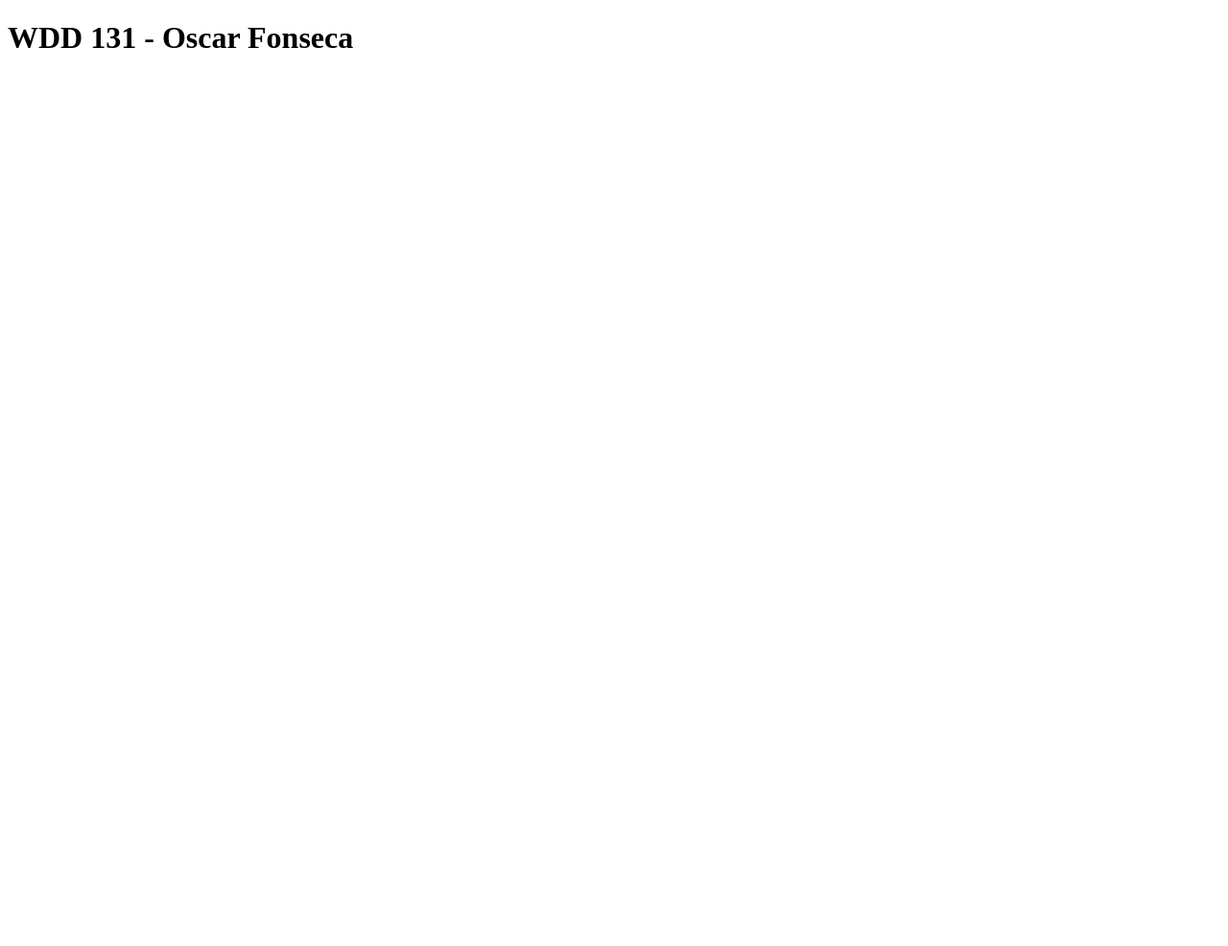
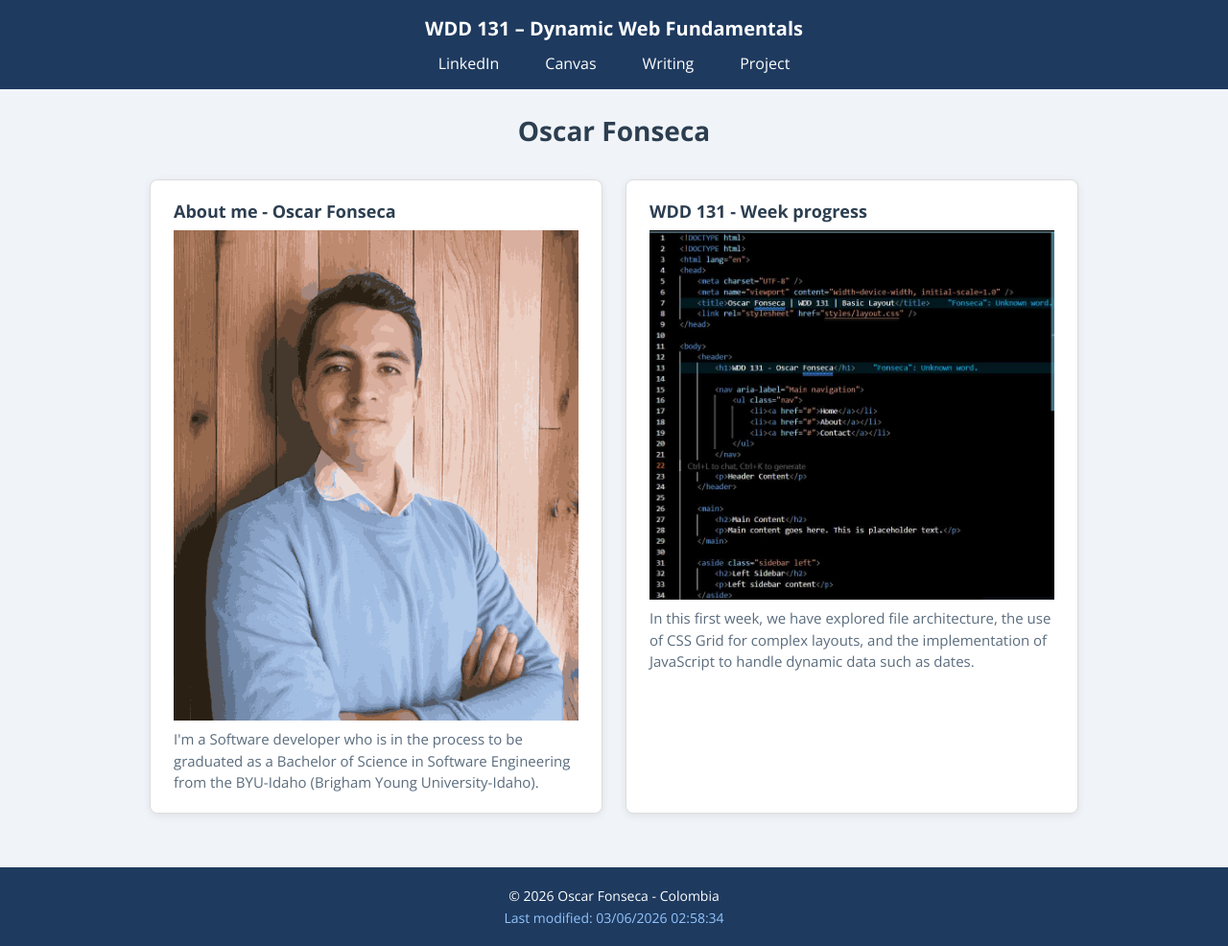
Before and after one commit to ofonsecam/wdd131, a plain HTML site: page index.html in a window 1280 px wide. Shown: the whole page at 96% size. Before the commit the page ends 800 px from the top, so only its background shows below. Drawn offline with nearby package versions, Linux system fonts and the light colour scheme.

Commit message:
Week 1 activity completeed

```diff
--- a/index.html
+++ b/index.html
@@ -1,11 +1,45 @@
 <!DOCTYPE html>
 <html lang="en">
 <head>
-    <meta charset="UTF-8">
-    <meta name="viewport" content="width=device-width, initial-scale=1.0">
-    <title>Document</title>
+  <meta charset="UTF-8">
+  <meta name="viewport" content="width=device-width, initial-scale=1.0">
+  <meta name="author" content="Oscar Fonseca">
+  <meta name="description" content="WDD 131 - Dynamic Web Fundamentals course home page by Oscar Fonseca">
+  <title>WDD 131 – Dynamic Web Fundamentals – Oscar Fonseca</title>
+  <link rel="stylesheet" href="styles/base.css">
+  <script src="scripts/getdates.js" defer></script>
 </head>
 <body>
-    <h1>WDD 131 - Oscar Fonseca </h1>
+  <header>
+    <span id="course-title">WDD 131 – Dynamic Web Fundamentals</span>
+    <nav>
+      <ul>
+        <li><a href="https://www.linkedin.com/in/oscar-e-fonseca-m" target="_blank" rel="noopener">LinkedIn</a></li>
+        <li><a href="https://byui.instructure.com/" target="_blank" rel="noopener">Canvas</a></li>
+        <li><a href="#">Writing</a></li>
+        <li><a href="#">Project</a></li>
+      </ul>
+    </nav>
+  </header>
+
+  <main>
+    <h1>Oscar Fonseca</h1>
+    <section class="card">
+      <h2>About me - Oscar Fonseca</h2>
+      <img src="images/oscar.png" alt="Oscar Fonseca" loading="lazy">
+      <p>I'm a Software developer who is in the process to be graduated as a Bachelor of Science in Software Engineering from the BYU-Idaho (Brigham Young University-Idaho).</p>
+    </section>
+    <section class="card">
+      <h2>WDD 131 - Week progress</h2>
+      <img src="images/wdd131-week1.jpg" alt="WDD 131 - Week 1" loading="lazy">
+      <p>In this first week, we have explored file architecture, the use of CSS Grid for complex layouts, and the implementation of JavaScript to handle dynamic data such as dates.</p>
+    </section>
+  </main>
+
+  <footer>
+    <p>&copy; <span id="currentyear"></span> Oscar Fonseca - Colombia</p>
+    <p id="lastModified"></p>
+  </footer>
+
 </body>
 </html>
--- /dev/null
+++ b/scripts/getdates.js
@@ -0,0 +1,7 @@
+/**
+ * Sets #currentyear to the current year and #lastModified to the document's last modified date.
+ */
+const currentYear = new Date().getFullYear();
+document.getElementById('currentyear').textContent = currentYear;
+
+document.getElementById('lastModified').textContent = `Last modified: ${document.lastModified}`;
--- /dev/null
+++ b/styles/base.css
@@ -0,0 +1,135 @@
+@import url('https://fonts.googleapis.com/css2?family=Open+Sans:wght@400;600;700&display=swap');
+
+/* --- Professional color palette --- */
+:root {
+  --header-bg: #1e3a5f;
+  --header-text: #ffffff;
+  --body-bg: #f0f4f8;
+  --text-primary: #2c3e50;
+  --text-secondary: #5a6c7d;
+  --card-bg: #ffffff;
+  --card-border: #e2e8f0;
+  --card-shadow: 0 2px 8px rgba(30, 58, 95, 0.08);
+  --nav-hover-bg: rgba(255, 255, 255, 0.15);
+  --nav-hover-underline: #93c5fd;
+}
+
+* {
+  box-sizing: border-box;
+}
+
+body {
+  font-family: 'Open Sans', sans-serif;
+  margin: 0;
+  min-height: 100vh;
+  background-color: var(--body-bg);
+  color: var(--text-primary);
+}
+
+/* --- Header --- */
+header {
+  background-color: var(--header-bg);
+  color: var(--header-text);
+  padding: 1rem 1.5rem;
+}
+
+#course-title {
+  display: block;
+  text-align: center;
+  font-weight: 700;
+  font-size: 1.25rem;
+  margin-bottom: 0.75rem;
+}
+
+/* --- Navigation: Flexbox, no bullets, hover --- */
+nav ul {
+  list-style: none;
+  margin: 0;
+  padding: 0;
+  display: flex;
+  flex-wrap: wrap;
+  justify-content: center;
+  gap: 0.5rem 1.5rem;
+}
+
+nav a {
+  color: var(--header-text);
+  text-decoration: none;
+  padding: 0.35rem 0.75rem;
+  border-radius: 4px;
+  transition: background-color 0.2s, text-decoration 0.2s;
+}
+
+nav a:hover {
+  background-color: var(--nav-hover-bg);
+  text-decoration: underline;
+  text-underline-offset: 4px;
+  text-decoration-color: var(--nav-hover-underline);
+}
+
+/* --- Main: grid container, auto-fit columns --- */
+main {
+  max-width: 1000px;
+  width: 100%;
+  margin: 0 auto;
+  padding: 1.5rem 1rem;
+  display: grid;
+  grid-template-columns: repeat(auto-fit, minmax(350px, 1fr));
+  gap: 1.5rem;
+}
+
+main h1 {
+  grid-column: 1 / -1;
+  text-align: center;
+  color: var(--text-primary);
+  margin: 0 0 0.5rem 0;
+  font-size: 1.75rem;
+}
+
+/* --- Cards: white bg, subtle border, shadow, padding --- */
+.card {
+  background-color: #ffffff;
+  border: 1px solid #ddd;
+  border-radius: 8px;
+  box-shadow: 0 2px 8px rgba(0, 0, 0, 0.08);
+  padding: 1.25rem 1.5rem;
+}
+
+.card h2 {
+  color: var(--text-primary);
+  margin: 0 0 0.5rem 0;
+  font-size: 1.125rem;
+  font-weight: 700;
+}
+
+.card img {
+  width: 100%;
+  height: auto;
+  display: block;
+  margin: 0.5rem 0;
+}
+
+.card p {
+  color: var(--text-secondary);
+  margin: 0;
+  font-size: 0.9375rem;
+  line-height: 1.5;
+}
+
+/* --- Footer --- */
+footer {
+  background-color: var(--header-bg);
+  color: var(--header-text);
+  text-align: center;
+  padding: 1rem;
+  margin-top: 2rem;
+  font-size: 0.875rem;
+}
+
+footer p {
+  margin: 0.25rem 0;
+}
+
+footer #lastModified {
+  color: var(--nav-hover-underline);
+}
```
Also changed, not shown: images/oscar.png (added), images/wdd131-week1.jpg (added).
